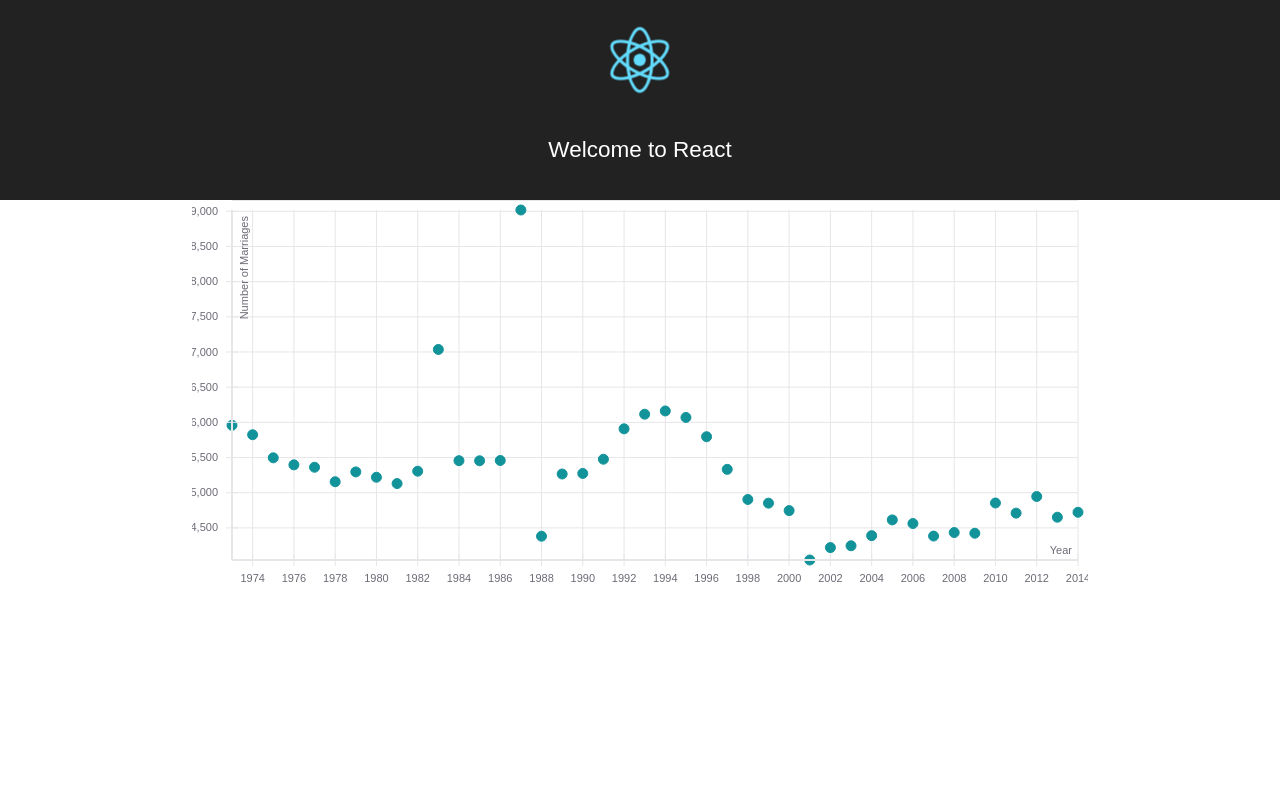
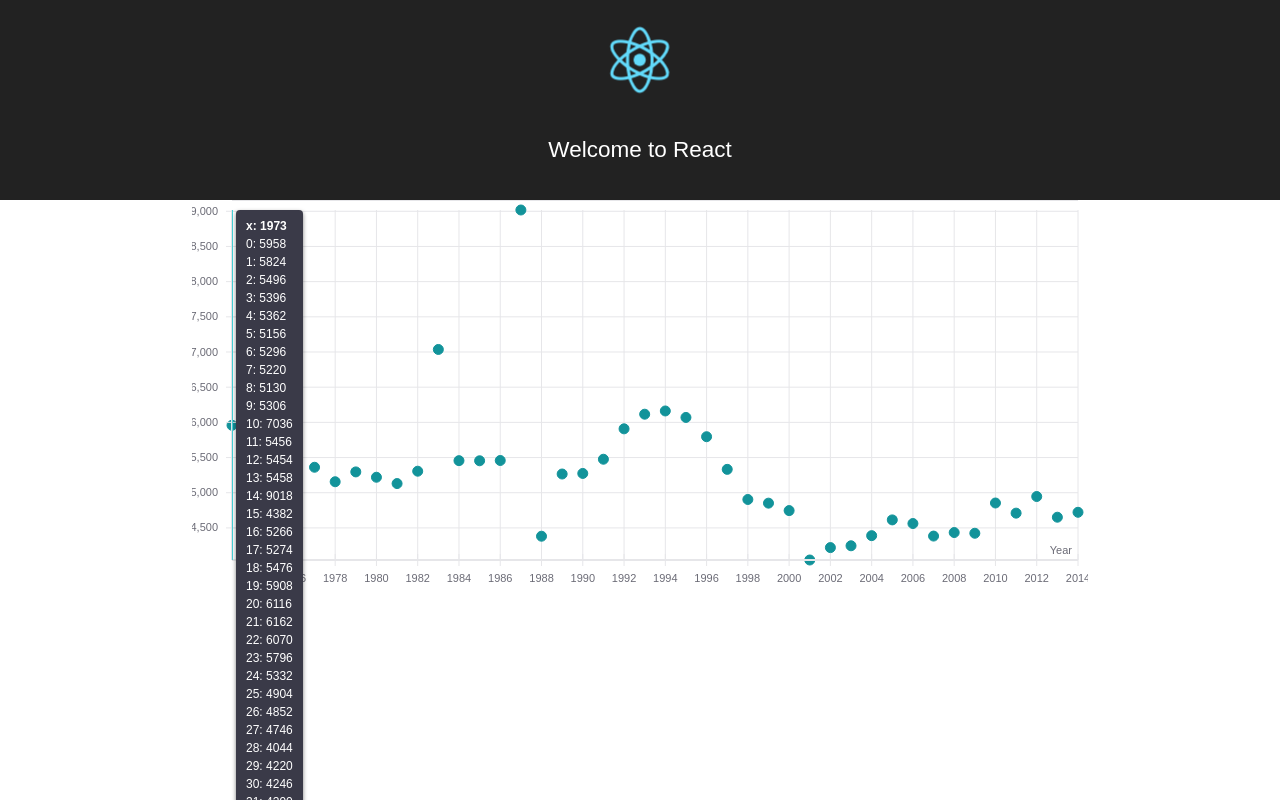
Before and after one commit to Createdd/logisticRegression, a React (Create React App) app: page / in a window 1280 px wide. Shown: the top 800 px of the page. Built offline with nearby package versions, Linux system fonts and the light colour scheme.

Commit message:
crosshair not working

```diff
--- a/src/components/Plot/Plot.jsx
+++ b/src/components/Plot/Plot.jsx
@@ -5,15 +5,22 @@ import {
   HorizontalGridLines,
   VerticalGridLines,
   XAxis,
-  YAxis
+  YAxis,
+  Crosshair
 } from "react-vis";
 import { formattedData, years } from "./dataPrep";
 
-export default class Plot extends React.Component {
+const numbered = formattedData.map(el => {
+  return { x: parseFloat(el.x), y: el.y };
+});
+console.log(numbered);
+
+class Plot extends React.Component {
   render() {
     return (
       <div className="container">
         <FlexibleWidthXYPlot height={400}>
+          <Crosshair values={numbered} />
           <HorizontalGridLines />
           <VerticalGridLines />
           <MarkSeries className="mark-series-example" data={formattedData} />
@@ -25,3 +32,5 @@ export default class Plot extends React.Component {
     );
   }
 }
+
+export { Plot as default };
--- a/src/components/Plot/index.js
+++ b/src/components/Plot/index.js
@@ -1 +1 @@
-export { default as default } from "./Plot.jsx";
+export { default } from "./Plot.jsx";
```
